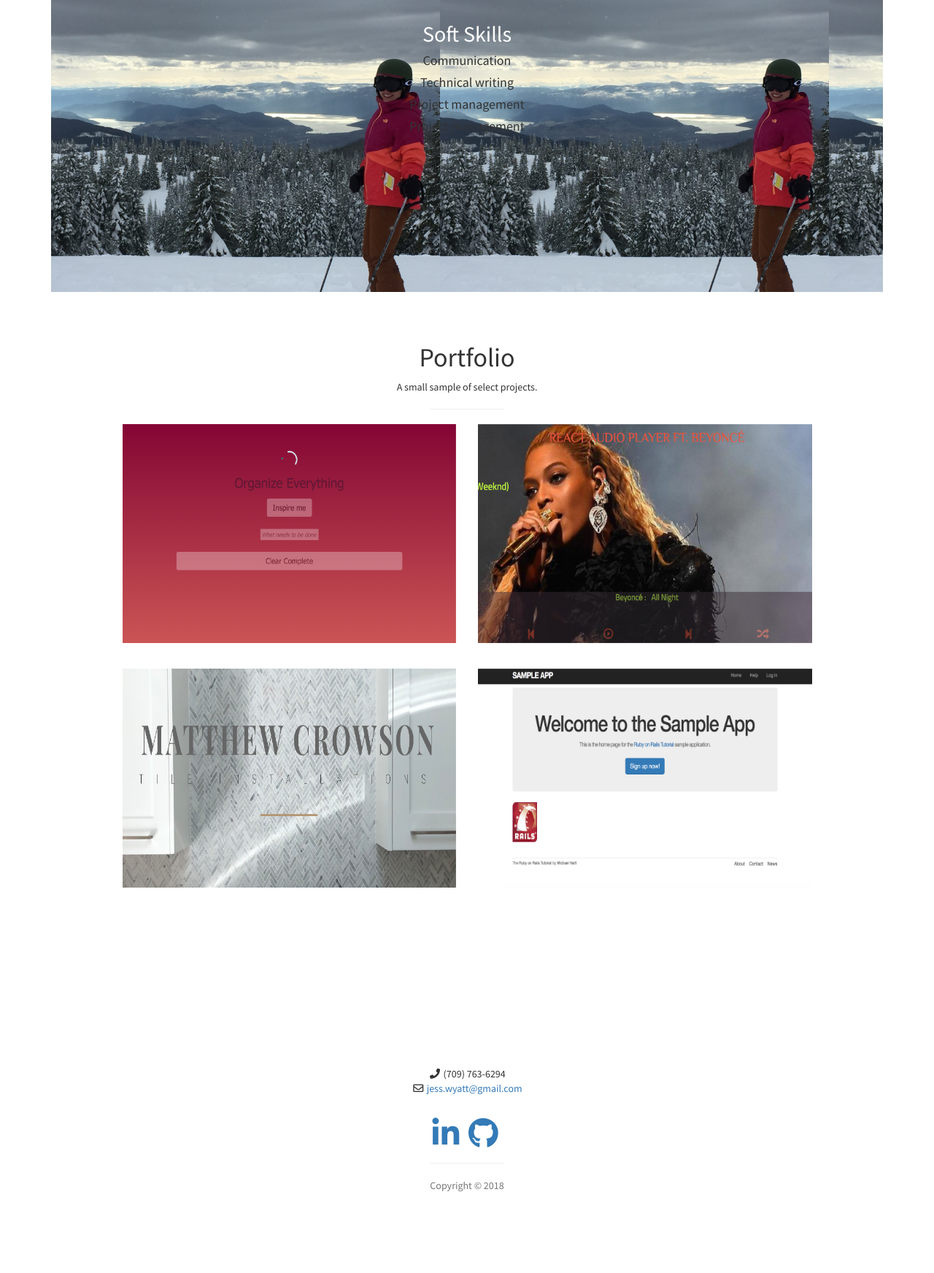
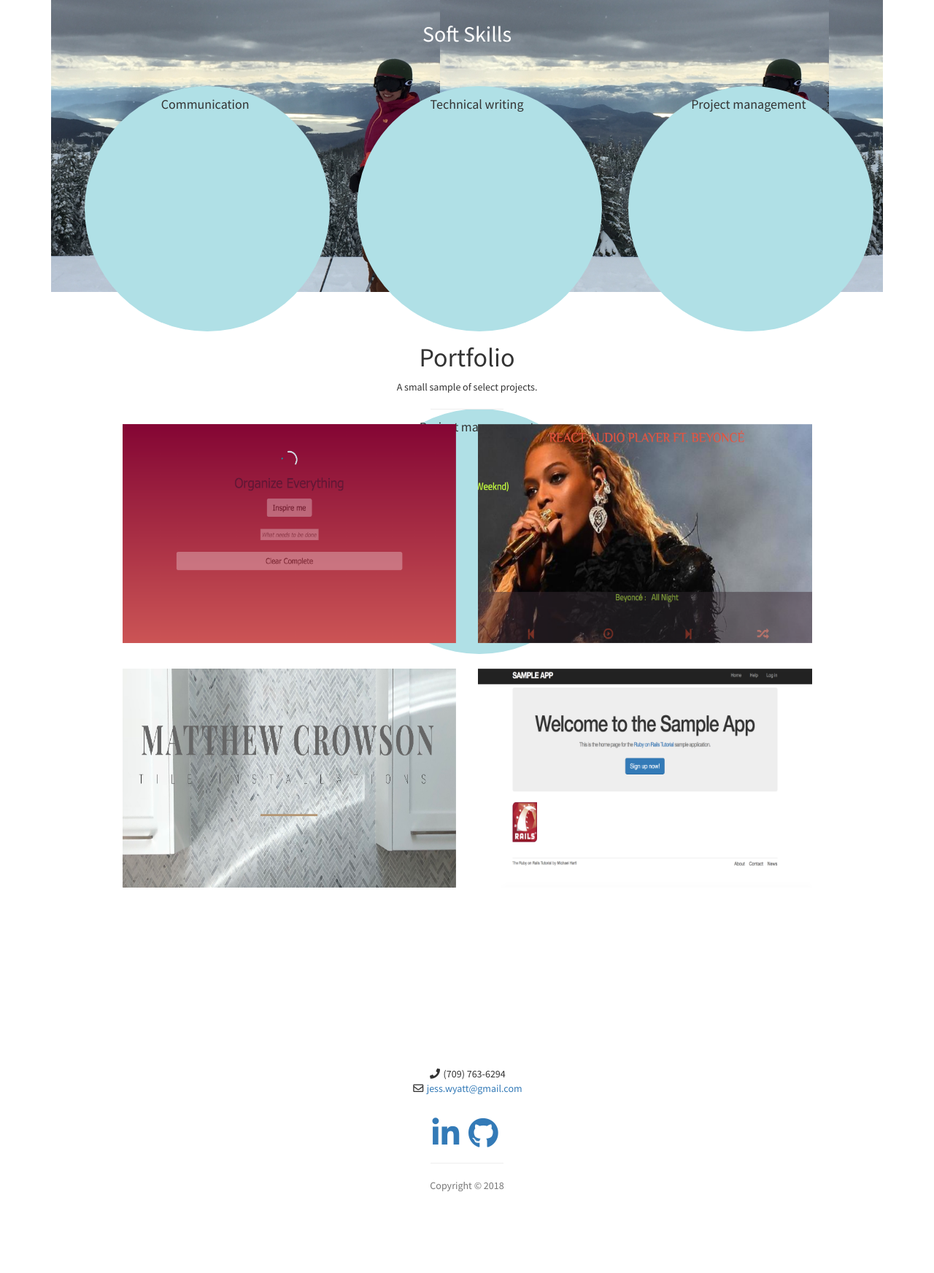
Before and after one commit to JW709/portfolio, a Jekyll site: the page built from index.html, in a window 1280 px wide. Shown: the part 1598-3342 px from the top of the page at 73% size. Built offline with Jekyll 4.4.1, drawn with Linux system fonts in a browser that asks for light colours; nearby versions of some CDN libraries.

Commit message:
added soft skills styles

```diff
--- a/css/stylish-portfolio.css
+++ b/css/stylish-portfolio.css
@@ -199,6 +199,52 @@ h2, .fa-stack {
     -o-background-size: cover;
 }
 
+.col {
+    display: inline-block;
+    position: relative;
+    width: 30%;
+    margin:4% 0 5% 3%;
+    padding:0;
+    background-color: transparent;
+     border-top: none;
+}
+   .spacer {
+     position: relative;
+     padding-top: 100%;
+    }
+   .spacer :nth-child(3n+1) {
+        margin-left: 1%;
+        }
+
+ .circle {
+     position: absolute;
+     top: 0;
+     bottom: 0;
+     left: 0;
+     right: 0;
+     background-color: powderblue;
+     color: #333;
+     border-radius: 50%;
+     box-sizing: border-box;
+     text-align: center;
+     display: block;
+   padding: 5px;
+ }
+     .circle :before {
+       content: '';
+       display: inline-block;
+       height: 100%;
+       vertical-align: middle;
+       margin-right: -2%;
+      }
+
+      .circle :hover {
+        background-color: maroon;
+        border: 5px solid darken(maroon, 10%);
+        color: #fff;
+        }
+
+
 
 /* Portfolio */
 
```
